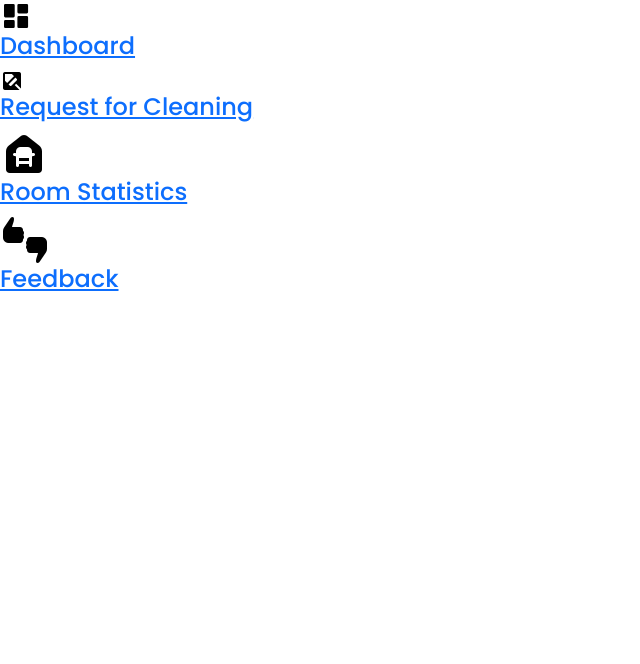
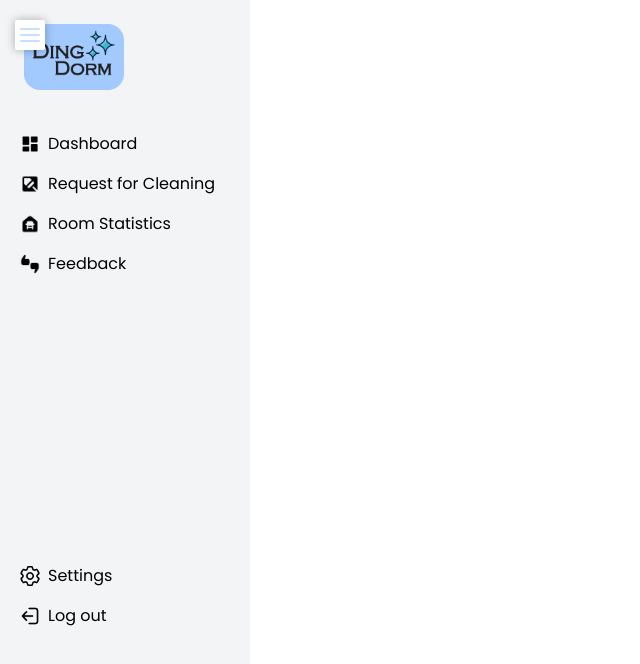
Before and after one commit to Yashmeet24/ding-dorm-frontend, a React (Create React App) app: page /dashboard in a window 1280 px wide. Shown: the top 664 px of the page, without its empty margins (0-640 px from the left). Built offline with nearby package versions, Linux system fonts and the light colour scheme.

Commit message:
added sidebar css

```diff
--- a/src/Sidebar.js
+++ b/src/Sidebar.js
@@ -3,21 +3,40 @@ import { Link } from 'react-router-dom';
 const Sidebar = () => {
     return (
         <div className="sidebar">
+            <input type="checkbox"/>
+            <div className="toggle">
+                <span className='top_line common'></span>
+                <span className='middle_line common'></span>
+                <span className='bottom_line common'></span>
+            </div>
+            <div className="slide">
+                <div className="logo d-flex m-4">
+                    <img className="logoimage rounded-4" src={require('./images/dingdormlogo-blue5.png')} alt="logo" />
+                </div>
                 <div className="Dashboard">
-                <img className="Dashboard-icon" src={require('./images/dashboard-solid-24.png')} alt="Dashboard icon" />
-                <h4><Link to="/Dashboard" className="Dashboard-title">Dashboard</Link></h4>
+                    <img className="sidebaricons Dashboard-icon" src={require('./images/dashboard-solid-24.png')} alt="Dashboard icon" />
+                    <Link className="sidebarTitles Dashboard-title" to="/Dashboard" >Dashboard</Link>
                 </div>
                 <div className="CleaningRequest">
-                <img className="CleaningRequest-icon" src={require('./images/cleaningreq.png')} alt="CleaningRequest icon" />
-                <h4><Link to="/CleaningRequestPage" className="CleaningRequest-title">Request for Cleaning</Link></h4>
+                    <img className="sidebaricons CleaningRequest-icon" src={require('./images/cleaningreq.png')} alt="CleaningRequest icon" />
+                    <Link className="sidebarTitles CleaningRequest-title" to="/CleaningRequestPage" >Request for Cleaning</Link>
                 </div>
                 <div className="RoomStatistics">
-                <img className="RoomStatistics-icon" src={require('./images/roomstatus.png')} alt="RoomStatistics icon" />
-                <h4><Link to="/RoomStatisticsPage" className="RoomStatistics-title">Room Statistics</Link></h4>
+                    <img className="sidebaricons RoomStatistics-icon" src={require('./images/roomstatus.png')} alt="RoomStatistics icon" />
+                    <Link className="sidebarTitles RoomStatistics-title" to="/RoomStatisticsPage" >Room Statistics</Link>
                 </div>
                 <div className="Feedback">
-                <img className="Feedback-icon" src={require('./images/feedback.png')} alt="Feedback icon" />
-                <h4><Link to="/FeedbackPage" className="Feedback-title">Feedback</Link></h4>
+                    <img className="sidebaricons Feedback-icon" src={require('./images/feedback.png')} alt="Feedback icon" />
+                    <Link className="sidebarTitles Feedback-title" to="/FeedbackPage" >Feedback</Link>
+                </div>
+                <div className="settings">
+                    <img className="sidebaricons settings-icon" src={require('./images/setting.png')} alt="settings icon" />
+                    <Link className="sidebarTitles settings-title" to="/settingsPage" >Settings</Link>
+                </div>
+                <div className="Logout">
+                    <img className="sidebaricons logout-icon" src={require('./images/exit.png')} alt="logout icon" />
+                    <Link className="sidebarTitles logout-title" to="/logoutPage" >Log out</Link>
+                </div>
             </div>
         </div>
      );
--- a/src/index.css
+++ b/src/index.css
@@ -36,8 +36,85 @@
 width: 320px !important;
 }
 
+/* sidebar */
+.logoimage{
+  margin-bottom: 10px;
+}
 
+.sidebaricons{
+  max-width: 20px;
+  max-height: 20px;
+  display: inline-block;
+  margin-left: 20px;
+}
+.sidebarTitles{
+  font-size: medium;
+  text-decoration: none;
+  display: inline-block;
+  margin: 8px;
+  color: black;
+  box-sizing: border-box;
+}
 
+.settings-title{
+  margin-top: 280px;
+}
+
+.slide{
+  position: absolute;
+  background-color: #F3F4F6;
+  height: 100%;
+  width: 250px;
+  transition: 0.5s ease-out;
+}
+
+.sidebar input{
+  display: none;
+  visibility: hidden;
+}
+
+.logo{
+  /* display: inline-block; */
+}
+
+.toggle{
+
+  position: absolute;
+  height: 30px;
+  width: 30px;
+  top: 20px;
+  left: 15px;
+  background-color: #fff;
+  box-shadow: 0 0 10px rgba(0, 0, 0, 0.3);
+  z-index: 1;
+  cursor: pointer;
+  border-radius: 2px;
+}
+
+.toggle .common{
+  position: absolute;
+  height: 2px;
+  width: 20px;
+  background-color: #5fa4ff58;
+  border-radius: 50px;
+  transition: 0.3s ease;
+}
+
+.toggle .top_line{
+  top: 30%;
+  left: 50%;
+  transform: translate(-50%,-50%);
+}
+.toggle .middle_line{
+  top: 50%;
+  left: 50%;
+  transform: translate(-50%,-50%);
+}
+.toggle .bottom_line{
+  top: 70%;
+  left: 50%;
+  transform: translate(-50%,-50%);
+}
 
 /* .boxy{
   display: inline-block;
```
Also changed, not shown: src/HomePage.js (deleted, +0 -18 lines), src/images/exit.png (added), src/images/setting.png (added). Lines whose indentation alone changed are shown as unchanged.
